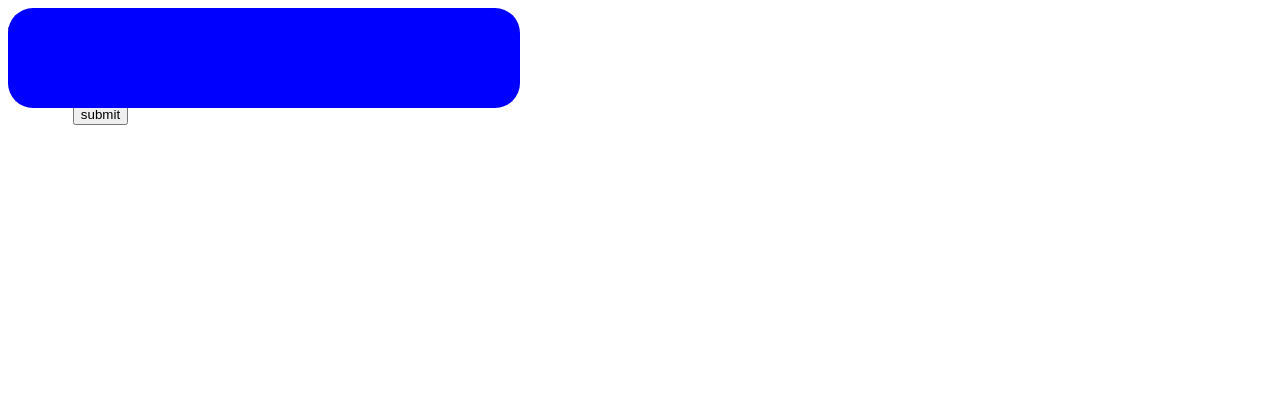
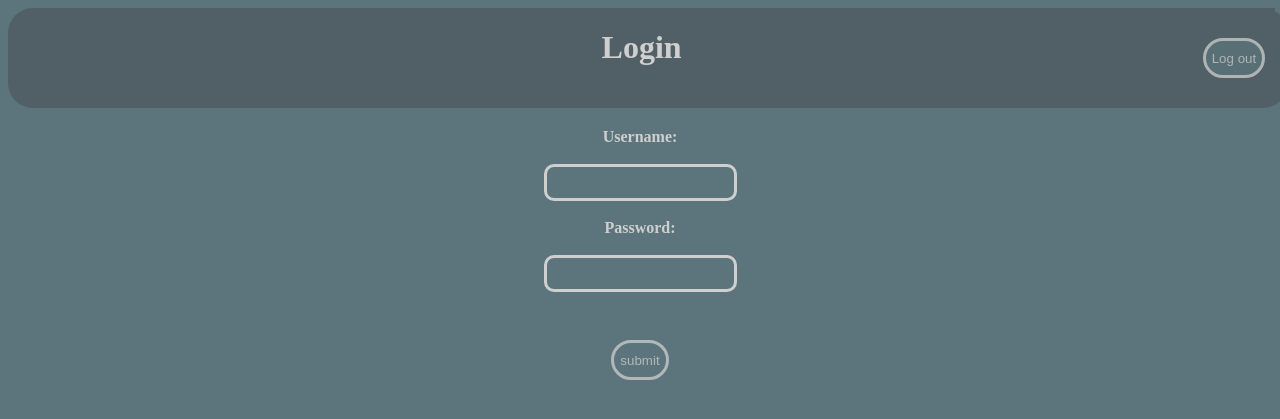
Before and after one commit to PJSDV-10/PJSDV, a PHP site: page /loginForm.php?p=Login in a window 1280 px wide. Shown: the top 419 px of the page. Run offline with PHP 8.4, Linux system fonts and the light colour scheme.

Commit message:
Fixed styling website: "Darkmode your life."

```diff
--- /dev/null
+++ b/html/css/Login.css
@@ -0,0 +1,10 @@
+.textbox {
+	border-width: 5px;
+	border: solid;
+	border-radius: 10px;
+	padding: 8px 5px 8px 5px;
+}
+
+.label {
+	font-weight: bold;
+}
--- a/html/css/global.css
+++ b/html/css/global.css
@@ -1,16 +1,62 @@
-div.header {
-    float: right;
+/* global settings */
+* {
+	background-color: #5C757C;
+	color: #CFCFCF;
+	box-sizing: border-box;
+}
+
+
+/* header settings */
+.header {
     height: 100px;
-    width: 40%;
-    margin-right: 10%;
-    position: absolute;
-    background-color: blue;
+	width: 100%;
+	position: fixed;
+    background-color: #506066;
     border-radius: 25px;
 }
 
-div.main {
-    float: left;
+.box {
+	float: left;
+	width: 33%;
+	background-color: inherit;
+}
+
+.title {
+	text-align: center;
+	background-color: inherit;
+}
+
+.filler {
+	margin-top: 25px; /* no clue why it works, but it does, so let's keep it */
+}
+
+.button.right {
+	float: right;
+	margin-right: 10px;
+}
+
+/* content settings */
+.main {
+	margin: auto;
+	padding-top: 120px;
+	width: 80%;
     text-align: center;
-    margin-left: auto;
-    margin-right: auto;
+	clear: left;
 }
+
+
+/* make buttons nicer */
+.button {
+	width: auto;
+	height: 40px;
+	margin-top: 30px;
+	opacity: 75%;
+	border: solid;
+	border-radius: 20px;
+}
+
+.button:hover {
+	opacity: 100%;
+	border-color: white;
+	color: white;
+}
--- a/html/header.php
+++ b/html/header.php
@@ -5,7 +5,18 @@
 		<title><?php echo $page; ?></title>
 
 		<link rel="stylesheet" type="text/css" href="css/global.css">
-		<link rel="stylesheet" type="text/css" href="css/<?php echo $page ?>">
+		<link rel="stylesheet" type="text/css" href="css/<?php echo $page; ?>.css">
 	</head>
 
 	<body>
+		<div class="header">
+			<div class="box filler">
+
+			</div>
+			<div class="box">
+				<h1 class="title"><?php echo $page; ?></h1>
+			</div>
+			<div class="box">
+				<input class="button right" type="submit" value="Log out" onclick="window.location.href='logout.php'">
+			</div>
+		</div>
--- a/html/home.php
+++ /dev/null
@@ -1,5 +0,0 @@
-<div class="header"></div>
-<div class="main">
-<p>testtext</p>
-<a href="lougout.php">lougout</a>
-</div>
--- a/html/index.php
+++ b/html/index.php
@@ -1,9 +1,9 @@
 <?php
 	session_start();
 	if(!isset($_SESSION['login_user'])) {
-		header("Location: loginForm.php?p=login");
+		header("Location: loginForm.php?p=Login");
 	} else {
-		$page = "home";
+		$page = "Home";
 		if(isset($_GET['p'])) {
 			$page = $_GET['p'];
 		}
--- a/html/login.php
+++ b/html/login.php
@@ -11,13 +11,13 @@
 
 			if($username == "admin" && $password == "admin") {
 				$_SESSION['login_user'] = $username;
-				header("Location: index.php?p=home");
+				header("Location: index.php?p=Home");
 			} else {
 				$error = "Username or password is incorrect!";
 			}
 		}
 		if(!empty($error)) {
-			header("Location: loginForm.php?p=login&err={$error}");
+			header("Location: loginForm.php?p=Login&err={$error}");
 		}
 	}
 
--- a/html/loginForm.php
+++ b/html/loginForm.php
@@ -2,19 +2,18 @@
 	include "header.php";
 ?>
 
-<div class="header"></div>
+
 <div class="main">
-	<form action="login.php" method="post">
-		<label>Username:</label></br>
-		<input class="textbox" type="text" name="username"></br>
-		<label>Password:</label></br>
-		<input class="textbox" type="password" name="password"></br>
+	<form action="login.php" method="post" class="center loginform">
+		<label class="label">Username:</label></br></br>
+		<input class="textbox" type="text" name="username"></br></br>
+		<label class="label">Password:</label></br></br>
+		<input class="textbox" type="password" name="password"></br></br>
 		<?php
 			if(isset($_GET['err'])) {
-				echo "<label>" . $_GET['err'] . "</label>";
+				echo "<label class=\"label\">" . $_GET['err'] . "</label></br>";
 			}
 		?>
-		</br>
 		<input class="button" type="submit" value="submit">
 	</form>
 </div>
--- a/html/logout.php
+++ b/html/logout.php
@@ -1,6 +1,6 @@
 <?php
     session_start();
     if(session_destroy()) { // yeetus session deletus
-        header("Location: loginForm.php?p=login"); // yeetus go login fetus
+        header("Location: loginForm.php?p=Login"); // yeetus go login fetus
     }
 ?>
--- a/html/socket.php
+++ b/html/socket.php
@@ -7,9 +7,7 @@ $fp = fsockopen("127.0.0.1", 3016, $errno, $errstr, 20);
 if(!$fp) {
 	echo "$errstr ($errno)<br>";
 } else {
-	$out = "GET / HTTP/1.1\r\n";
-	$out .= "Host: 127.0.0.1\r\n";
-	$out .= "Connection: Close\r\n";
+	$out = "test";
 	fwrite($fp,$out);
 	while(!feof($fp)) {
 		echo fgets($fp, 128);
```
Also changed, not shown: html/Home.php (added, +41 -0 lines), html/css/login.css (deleted).
